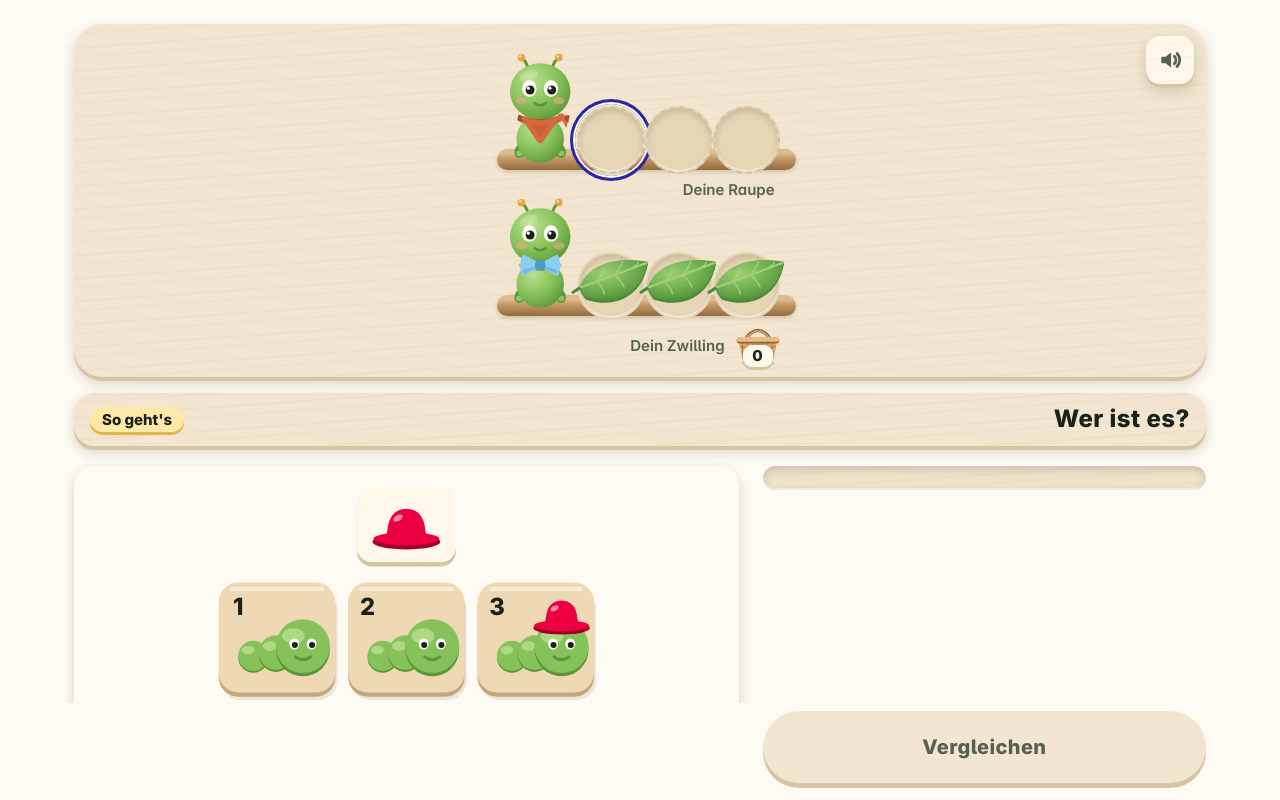
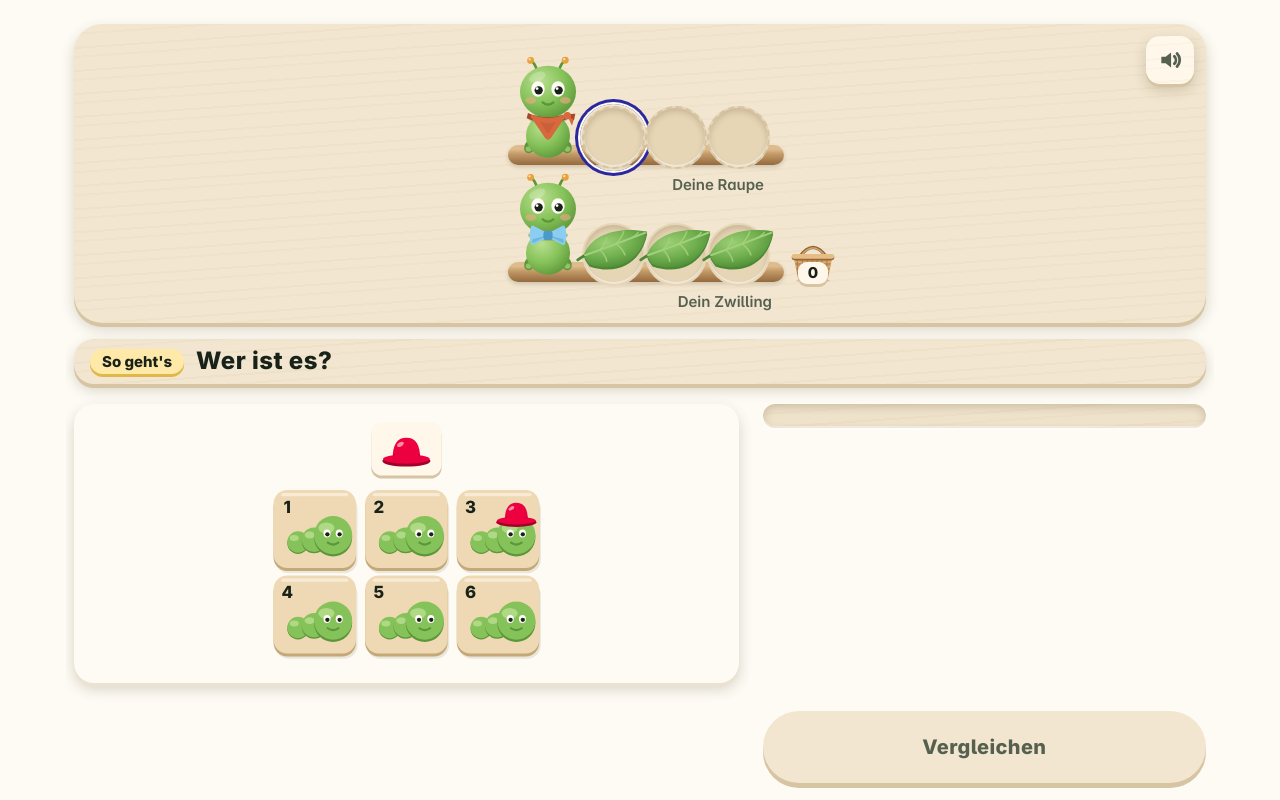
Before and after one commit to LysenkoL/denk-raupe, a website built with Vite: page index.html in a window 1280 px wide. Built offline with nearby package versions, Linux system fonts and the light colour scheme.

Commit message:
A9 (шаг 3): вёрстка планшета и телефона по высоте, корзинка на ветке, сообщение на дощечке вопроса, скриншоты каждого формата
Co-Authored-By: Claude Opus 5.5 <noreply@anthropic.com>
Claude-Session: https://claude.ai/code/session_01XbiCnDEvgm7MM9uG9k6zpx

```diff
--- a/src/bilder/figuren.ts
+++ b/src/bilder/figuren.ts
@@ -43,7 +43,6 @@ function augen(a: Ausdruck): string {
     `<circle cx="${x + dx}" cy="${y + dy}" r="${a === 'staunt' ? 5.6 : 6.2}" fill="${TINTE}"/><circle cx="${x + dx - 2.4}" cy="${y + dy - 2.6}" r="2.1" fill="${WEISS}"/>`;
   const lid = (x: number) => `<ellipse class="lid" cx="${x}" cy="${y}" rx="11" ry="${ry + 1}" fill="${F.raupe}"/>`;
   let s = weiss(lx) + weiss(rx) + `<g class="pupillen">${pupille(lx)}${pupille(rx)}</g>` + lid(lx) + lid(rx);
-  if (a === 'denkt') s += `<path d="M${rx - 8} ${y - 17}Q${rx} ${y - 22} ${rx + 9} ${y - 16}" fill="none" stroke="${F['raupe-kante']}" stroke-width="3.4" stroke-linecap="round"/>`;
   return s;
 }
 
--- a/src/screens/satz.ts
+++ b/src/screens/satz.ts
@@ -247,7 +247,8 @@ export async function renderSatz(app: HTMLElement): Promise<void> {
   }
 
   /** Brettchen mit der Frage (Zone 2); `zeichen`: „So geht's“ als Lesezeichen daneben */
-  const frageHtml = (text: string, zeichen: string, weiter = '') => `<div class="frage-brett"><h1 class="auftrag">${text}</h1>${zeichen}${weiter}</div>`;
+  const frageHtml = (text: string, zeichen: string, weiter = '', nachricht: string | null = null) =>
+    `<div class="frage-brett"><h1 class="auftrag">${text}</h1>${zeichen}${weiter}${nachricht === null ? '' : `<p class="meldung">${nachricht}</p>`}</div>`;
 
   /** Arbeitsfeld auf Papier (Zone 3) */
   function feldHtml(bild: string, o: { tippbar: boolean; mitGeist: boolean }): string {
@@ -302,7 +303,7 @@ export async function renderSatz(app: HTMLElement): Promise<void> {
     const soGehts = !gesperrt && offen >= 2 ? `<button class="leise-knopf so-gehts" type="button">${KIND.soGehts}</button>` : '';
     const eingabe = gesperrt ? '' : eingabeHtml(a, p.antwort, gesperrt);
     panel.innerHTML = `<div class="tisch${eingabe ? '' : ' ohne-eingabe'}">
-      ${frageHtml(KIND.auftrag[f.auftrag], soGehts, sitzung.aufgaben.length > 1 ? `<button class="leise-knopf weiter" type="button" aria-label="${KIND.weiter}"><span class="weiter-text">${KIND.weiter}</span>${PFEIL}</button>` : '')}
+      ${frageHtml(KIND.auftrag[f.auftrag], soGehts, sitzung.aufgaben.length > 1 ? `<button class="leise-knopf weiter" type="button" aria-label="${KIND.weiter}"><span class="weiter-text">${KIND.weiter}</span>${PFEIL}</button>` : '', meldung)}
       <div class="feld">
         ${feldHtml(f.zeichne(a.bedingung, { hilfe: gesperrt ? 0 : bildHilfe, gewaehlt: p.antwort }), { tippbar: f.eingabe(a.bedingung).art === 'bild' && !gesperrt, mitGeist: false })}
         ${gesperrt ? '' : hilfeHtml(a, offen)}
@@ -310,7 +311,6 @@ export async function renderSatz(app: HTMLElement): Promise<void> {
       <div class="lotte">
         ${eingabe}
         ${p.zurueck ? `<p class="hinweis">${KIND.wartet}</p>` : ''}
-        <p class="meldung">${meldung}</p>
       </div>
     </div>`;
     gesetzt = null;
--- a/src/styles/app.css
+++ b/src/styles/app.css
@@ -150,7 +150,9 @@ svg text { font-family: var(--font); font-feature-settings: var(--font-features)
   .vorne { position: relative; left: auto; bottom: auto; flex: none; margin-bottom: calc(var(--b) * 0.2); margin-right: calc(var(--b) * -0.12); }
   .raupe-zeile.kind { padding-top: max(0px, calc(var(--tipp) + var(--s3) - var(--b) * 0.7)); }
   .raupe-zeile.zwilling { padding-top: 0; }
-  .zwilling-reihe { margin-top: 0; }
+  .zwilling-reihe { position: relative; margin-top: -1.1em; }
+  /* breit: der Korb steht am Ende des Zwillings auf dem Ast, die Unterschrift bleibt darunter */
+  .zwilling-reihe .korb-figur { position: absolute; left: calc(100% + var(--s4)); bottom: calc(1.3em + var(--b) * 0.08); }
   .raupe-zeile::before { left: 0; }
 }
 .figur-svg, .figur-bild { display: block; width: 100%; height: 100%; overflow: visible; }
@@ -217,11 +219,12 @@ button.zwilling-perle { cursor: pointer; touch-action: manipulation; }
 .tisch > * { flex-shrink: 0; min-width: 0; }
 /* Zone 2: Frage auf einem Brettchen */
 .frage-brett {
-  display: flex; align-items: center; justify-content: space-between; gap: var(--s3); flex-wrap: wrap;
+  display: flex; align-items: center; justify-content: space-between; gap: var(--s2) var(--s3); flex-wrap: wrap;
   background: var(--maserung), var(--holz); border-radius: var(--rund-m);
   box-shadow: 0 var(--kante-knopf) 0 var(--holz-kante), var(--schatten-weich);
   padding: var(--s3) var(--s4); margin-bottom: var(--kante-knopf);
 }
+.frage-brett .auftrag { flex: 1 1 8em; min-width: 0; }
 .auftrag { margin: 0; font-size: var(--t-frage); font-weight: var(--gewicht-frage); line-height: 1.2; letter-spacing: var(--sperrung-wort); text-wrap: balance; }
 .frage-brett .so-gehts { margin-bottom: var(--kante-perle); }
 .lern-titel {
@@ -261,7 +264,9 @@ button.zwilling-perle { cursor: pointer; touch-action: manipulation; }
   border-radius: var(--rund-l); padding: var(--s3);
   box-shadow: inset 0 3px 8px var(--schatten), inset 0 -2px 0 rgba(255, 255, 255, 0.5), 0 2px 0 rgba(255, 255, 255, 0.6);
 }
-.tisch.ohne-eingabe .lotte:not(:has(.hinweis, .meldung:not(:empty))) { display: none; }
+.tisch.ohne-eingabe .lotte:not(:has(.hinweis)) { display: none; }
+/* Nachricht nach dem Vergleichen: auf dem Brettchen unter der Frage, wo das Kind zuerst hinschaut */
+.frage-brett .meldung { flex: 1 0 100%; order: 5; color: var(--tinte); }
 .meldung { margin: 0; font-size: var(--t-text); font-weight: var(--gewicht-text); min-height: 0; }
 .meldung:empty { display: none; }
 .lotte .lern-weiter, .lotte .los { align-self: stretch; }
@@ -429,8 +434,9 @@ button.zwilling-perle { cursor: pointer; touch-action: manipulation; }
   .tisch > .lotte { grid-area: lotte; }
   .tisch.ohne-eingabe { grid-template-areas: 'frage frage' 'feld lotte'; }
   .ast-zone { padding: var(--s3) var(--s5) var(--s3); }
-  .buehne { --b-max: min(72px, calc((100dvh - 560px) / 3.2)); }
-  .aufgabe-svg { max-height: min(420px, calc(100dvh - 440px)); }
+  .buehne { --b-max: min(72px, calc((100dvh - 600px) / 3)); }
+  .frage-brett { padding: var(--s2) var(--s4); }
+  .aufgabe-svg { max-height: min(420px, calc(100dvh - 545px)); }
   .ziffern button { --z: 60px; }
   .ende { padding-top: var(--s3); }
 }
```
Also changed, not shown: scripts/screenshots.mjs (+12 -2 lines).
